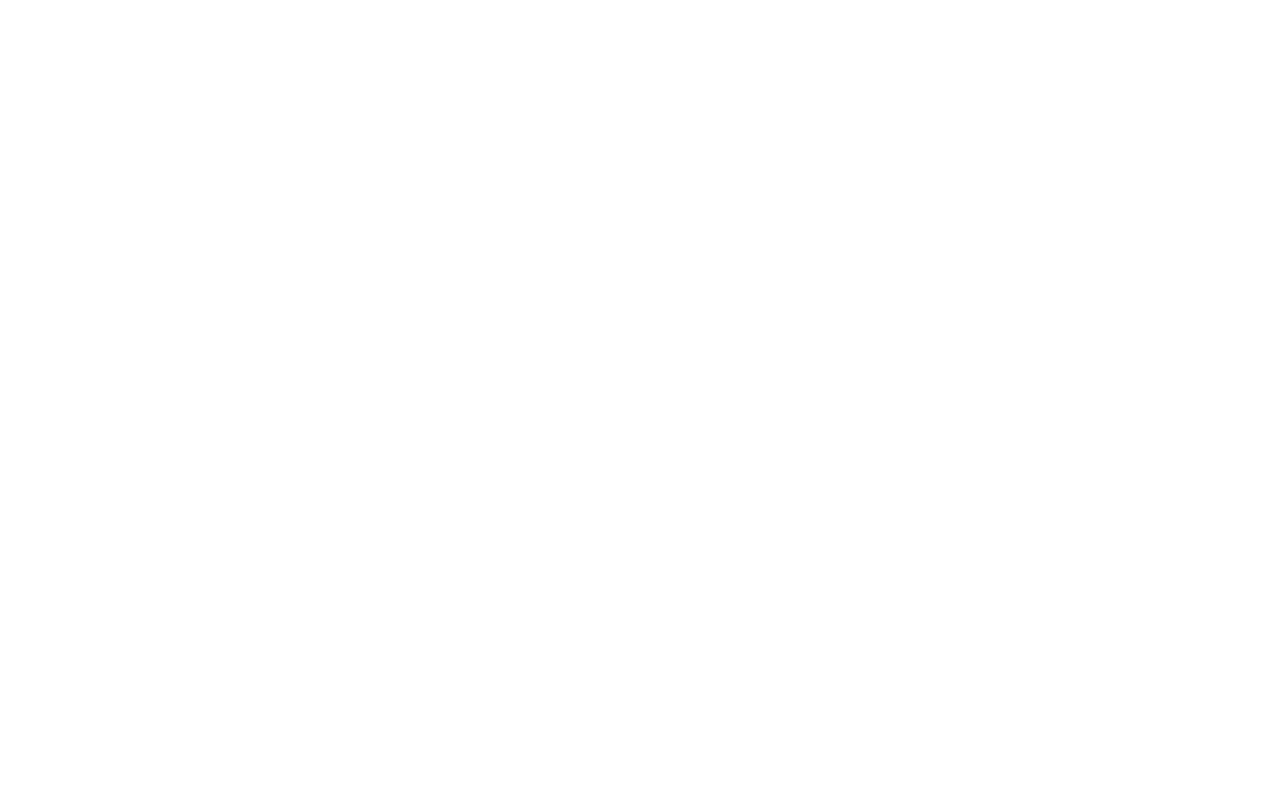
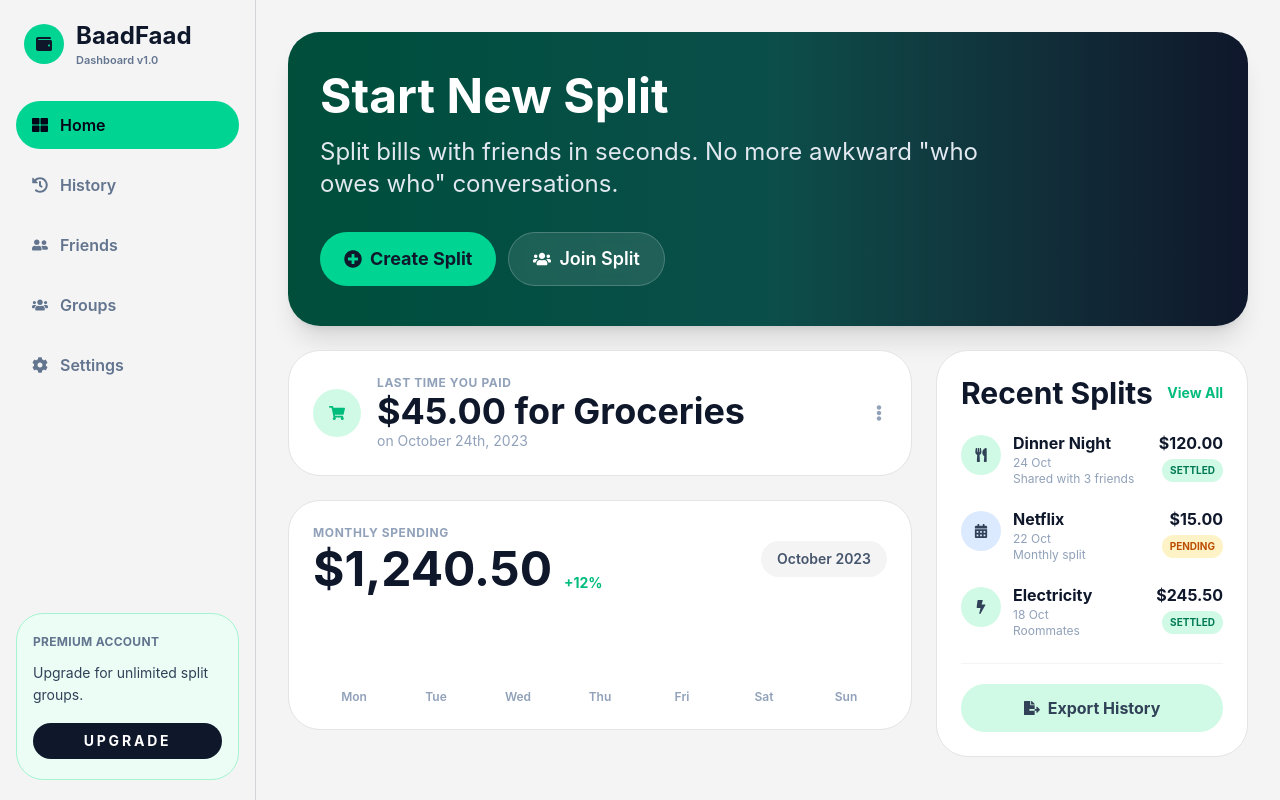
Before and after one commit to kushaljk11/ClassAThon-HisabSathi-BaadFaad, a React (Vite) app in the folder Frontend/Baadfaad/: page /dashboard in a window 1280 px wide. Before the commit this address had no page. Built offline with nearby package versions, Linux system fonts and the light colour scheme.

Commit message:
home page completed

```diff
--- a/Frontend/Baadfaad/src/App.jsx
+++ b/Frontend/Baadfaad/src/App.jsx
@@ -3,6 +3,7 @@
 import Landing from './pages/landing/Landing'
 import AboutUs from './pages/landing/AboutUs'
 import Contact from './pages/landing/Contact'
+import Home from './pages/Dashboard/Home'
 
 function App() {
   return (
@@ -12,6 +13,7 @@
           <Route path="/" element={<Landing />} />
           <Route path="/about" element={<AboutUs />} />
           <Route path="/contact" element={<Contact />} />
+          <Route path="/dashboard" element={<Home />} />
         </Routes>
       </Router>
     </>
--- /dev/null
+++ b/Frontend/Baadfaad/src/pages/Dashboard/Home.jsx
@@ -0,0 +1,192 @@
+import {
+  FaBolt,
+  FaCalendarAlt,
+  FaEllipsisV,
+  FaFileExport,
+  FaPlusCircle,
+  FaShoppingCart,
+  FaUtensils,
+  FaUsers,
+} from "react-icons/fa";
+import SideBar from "../../components/layout/Dashboard/SideBar";
+
+const recentSplits = [
+  {
+    title: "Dinner Night",
+    date: "24 Oct",
+    members: "Shared with 3 friends",
+    amount: "$120.00",
+    status: "SETTLED",
+    statusStyle: "bg-emerald-100 text-emerald-700",
+    icon: FaUtensils,
+    iconBg: "bg-emerald-100",
+  },
+  {
+    title: "Netflix",
+    date: "22 Oct",
+    members: "Monthly split",
+    amount: "$15.00",
+    status: "PENDING",
+    statusStyle: "bg-amber-100 text-amber-700",
+    icon: FaCalendarAlt,
+    iconBg: "bg-blue-100",
+  },
+  {
+    title: "Electricity",
+    date: "18 Oct",
+    members: "Roommates",
+    amount: "$245.50",
+    status: "SETTLED",
+    statusStyle: "bg-emerald-100 text-emerald-700",
+    icon: FaBolt,
+    iconBg: "bg-emerald-100",
+  },
+];
+
+export default function Home() {
+  return (
+    <div className="flex min-h-screen bg-zinc-100">
+      <SideBar />
+
+      <main className="flex-1 p-6 md:p-8">
+        <div className="rounded-[2rem] bg-gradient-to-r from-emerald-900 via-teal-900 to-slate-900 px-8 py-10 text-white shadow-xl">
+          <h1 className="text-5xl font-bold">Start New Split</h1>
+          <p className="mt-4 max-w-2xl text-2xl text-slate-200">
+            Split bills with friends in seconds. No more awkward "who owes who"
+            conversations.
+          </p>
+
+          <div className="mt-8 flex flex-wrap gap-3">
+            <button
+              type="button"
+              className="inline-flex items-center gap-2 rounded-full bg-emerald-400 px-6 py-3 text-lg font-bold text-slate-900"
+            >
+              <FaPlusCircle />
+              Create Split
+            </button>
+            <button
+              type="button"
+              className="inline-flex items-center gap-2 rounded-full border border-white/20 bg-white/10 px-6 py-3 text-lg font-semibold text-white backdrop-blur"
+            >
+              <FaUsers />
+              Join Split
+            </button>
+          </div>
+        </div>
+
+        <div className="mt-6 grid grid-cols-1 gap-6 xl:grid-cols-[2fr_1fr]">
+          <div className="space-y-6">
+            <section className="rounded-[2rem] border border-zinc-200 bg-white p-6">
+              <div className="flex items-center justify-between">
+                <div className="flex items-center gap-4">
+                  <span className="flex h-12 w-12 items-center justify-center rounded-full bg-emerald-100 text-emerald-500">
+                    <FaShoppingCart />
+                  </span>
+                  <div>
+                    <p className="text-xs font-bold uppercase tracking-wider text-slate-400">
+                      Last Time You Paid
+                    </p>
+                    <p className="text-4xl font-bold text-slate-900">
+                      $45.00 for Groceries
+                    </p>
+                    <p className="text-sm text-slate-400">on October 24th, 2023</p>
+                  </div>
+                </div>
+                <button type="button" className="text-slate-400">
+                  <FaEllipsisV />
+                </button>
+              </div>
+            </section>
+
+            <section className="rounded-[2rem] border border-zinc-200 bg-white p-6">
+              <div className="flex flex-wrap items-center justify-between gap-4">
+                <div>
+                  <p className="text-xs font-bold uppercase tracking-wider text-slate-400">
+                    Monthly Spending
+                  </p>
+                  <div className="mt-1 flex items-end gap-3">
+                    <p className="text-5xl font-bold text-slate-900">$1,240.50</p>
+                    <span className="text-sm font-bold text-emerald-500">
+                      +12%
+                    </span>
+                  </div>
+                </div>
+                <button
+                  type="button"
+                  className="rounded-full bg-zinc-100 px-4 py-2 text-sm font-semibold text-slate-600"
+                >
+                  October 2023
+                </button>
+              </div>
+
+              <div className="mt-24">
+                <div className="grid grid-cols-7 text-center text-xs font-semibold text-slate-400">
+                  <span>Mon</span>
+                  <span>Tue</span>
+                  <span>Wed</span>
+                  <span>Thu</span>
+                  <span>Fri</span>
+                  <span>Sat</span>
+                  <span>Sun</span>
+                </div>
+              </div>
+            </section>
+          </div>
+
+          <aside className="rounded-[2rem] border border-zinc-200 bg-white p-6">
+            <div className="flex items-center justify-between">
+              <h2 className="text-3xl font-bold text-slate-900">Recent Splits</h2>
+              <button type="button" className="text-sm font-bold text-emerald-500">
+                View All
+              </button>
+            </div>
+
+            <div className="mt-5 space-y-5">
+              {recentSplits.map((split) => {
+                const Icon = split.icon;
+
+                return (
+                  <article
+                    key={split.title}
+                    className="flex items-start justify-between gap-3"
+                  >
+                    <div className="flex items-start gap-3">
+                      <span
+                        className={`mt-1 flex h-10 w-10 items-center justify-center rounded-full text-slate-700 ${split.iconBg}`}
+                      >
+                        <Icon className="text-sm" />
+                      </span>
+                      <div>
+                        <p className="font-bold text-slate-900">{split.title}</p>
+                        <p className="text-xs text-slate-400">{split.date}</p>
+                        <p className="text-xs text-slate-400">{split.members}</p>
+                      </div>
+                    </div>
+                    <div className="text-right">
+                      <p className="font-bold text-slate-900">{split.amount}</p>
+                      <span
+                        className={`mt-1 inline-block rounded-full px-2 py-1 text-[10px] font-bold ${split.statusStyle}`}
+                      >
+                        {split.status}
+                      </span>
+                    </div>
+                  </article>
+                );
+              })}
+            </div>
+
+            <div className="mt-6 border-t border-zinc-100 pt-5">
+              <button
+                type="button"
+                className="flex w-full items-center justify-center gap-2 rounded-full bg-emerald-100 px-5 py-3 font-bold text-slate-700"
+              >
+                <FaFileExport />
+                Export History
+              </button>
+            </div>
+          </aside>
+        </div>
+      </main>
+    </div>
+  );
+}
```
